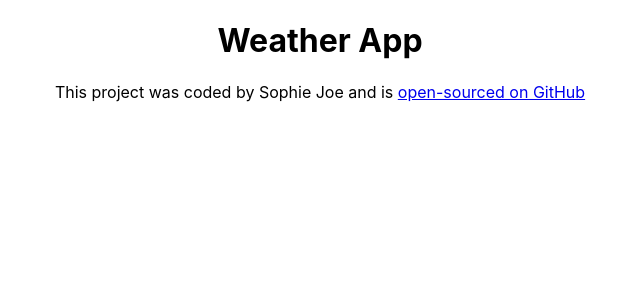
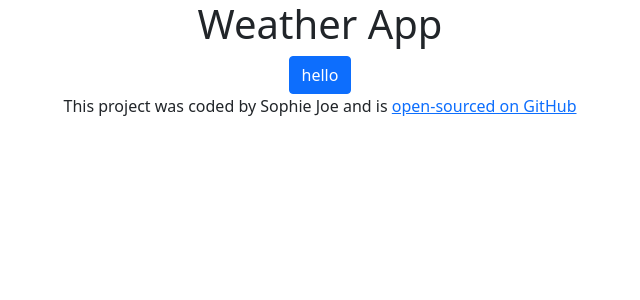
Before and after one commit to sophie-joe/react-weather-app, a React (Create React App) app: page / in a window 1280 px wide. Shown: the top 300 px of the page, without its empty margins (320-960 px from the left). Built offline with nearby package versions, Linux system fonts and the light colour scheme.

Commit message:
Adding bootstrap and updates

```diff
--- a/package.json
+++ b/package.json
@@ -6,6 +6,7 @@
     "@testing-library/jest-dom": "^5.16.4",
     "@testing-library/react": "^13.1.1",
     "@testing-library/user-event": "^13.5.0",
+    "bootstrap": "^5.1.3",
     "react": "^18.0.0",
     "react-dom": "^18.0.0",
     "react-scripts": "5.0.1",
--- a/public/index.html
+++ b/public/index.html
@@ -8,11 +8,18 @@
     <meta name="description" content="Weather application" />
 
     <link rel="manifest" href="%PUBLIC_URL%/manifest.json" />
+    <link
+      href="https://cdn.jsdelivr.net/npm/bootstrap@5.1.3/dist/css/bootstrap.min.css"
+      rel="stylesheet"
+      integrity="sha384-1BmE4kWBq78iYhFldvKuhfTAU6auU8tT94WrHftjDbrCEXSU1oBoqyl2QvZ6jIW3"
+      crossorigin="anonymous"
+    />
 
     <title>React Weather App</title>
   </head>
   <body>
     <noscript>You need to enable JavaScript to run this app.</noscript>
+    <div class="container"></div>
     <div id="root"></div>
     <!--insert things here    -->
   </body>
--- a/src/App.js
+++ b/src/App.js
@@ -3,7 +3,9 @@ import "./App.css";
 export default function App() {
   return (
     <div className="App">
+      <div className="container">
         <h1>Weather App</h1>
+        <button className="btn btn-primary">hello</button>
         <footer>
           This project was coded by Sophie Joe and is{" "}
           <a
@@ -15,5 +17,6 @@ export default function App() {
           </a>
         </footer>
       </div>
+    </div>
   );
 }
--- a/src/index.js
+++ b/src/index.js
@@ -2,6 +2,7 @@ import React from "react";
 import ReactDOM from "react-dom/client";
 import "./index.css";
 import App from "./App";
+import "bootstrap/dist/css/bootstrap.css";
 
 const root = ReactDOM.createRoot(document.getElementById("root"));
 root.render(
```
Also changed, not shown: 1 other file (tests, documents, lock files or other folders). Lines whose indentation alone changed are shown as unchanged.
